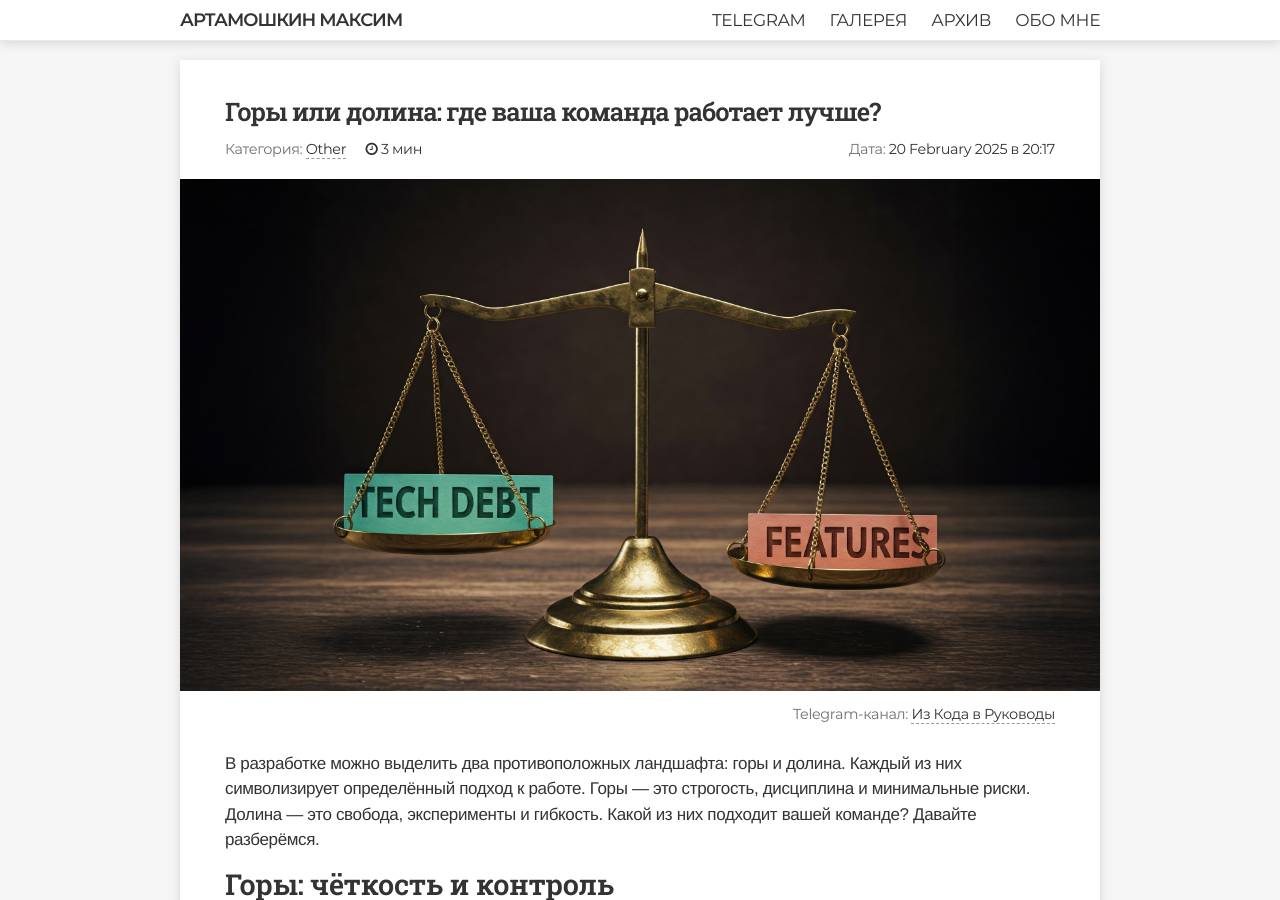
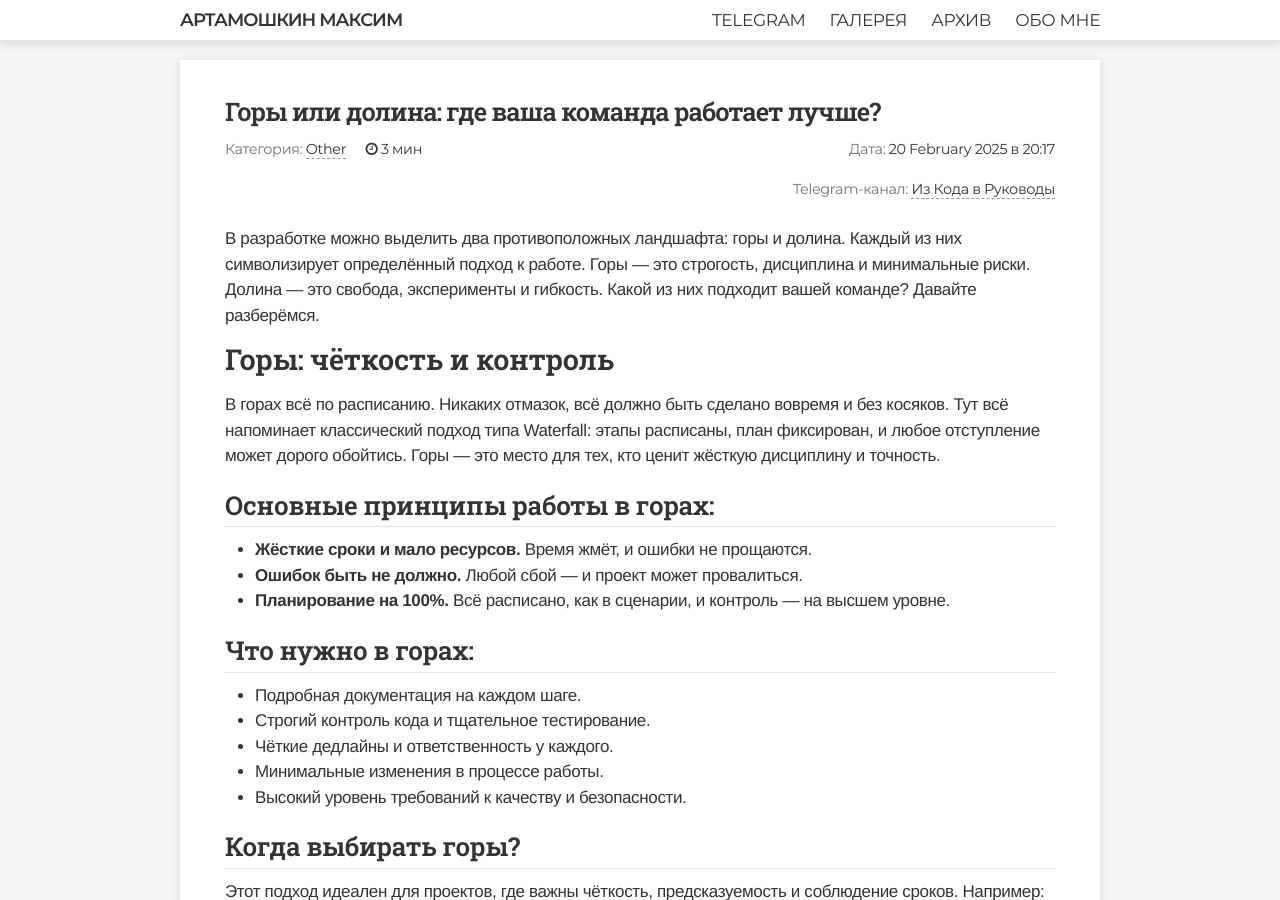
Before and after one commit to martamoshkin/blog.zverit.com, a Jekyll site: the page built from _posts/other/2025-02-20-mountian-valley.md, in a window 1280 px wide and 900 px high. Built offline with Jekyll 4.4.1, drawn with Linux system fonts in a browser that asks for light colours; comment, search, counter and statistics services are not loaded.

Commit message:
Update 2025-02-20-mountian-valley.md

```diff
--- a/_posts/other/2025-02-20-mountian-valley.md
+++ b/_posts/other/2025-02-20-mountian-valley.md
@@ -4,7 +4,6 @@ title:  "Горы или долина: где ваша команда работ
 date:   2025-02-20 20:17:13 +0300
 category: Other
 author: "Artamoshkin Maxim"
-image: "/assets/mountain-valley.jpg"
 image_alt: ""
 image_height: "auto"
 tags: [Разработка, Управление, Команда]
```
